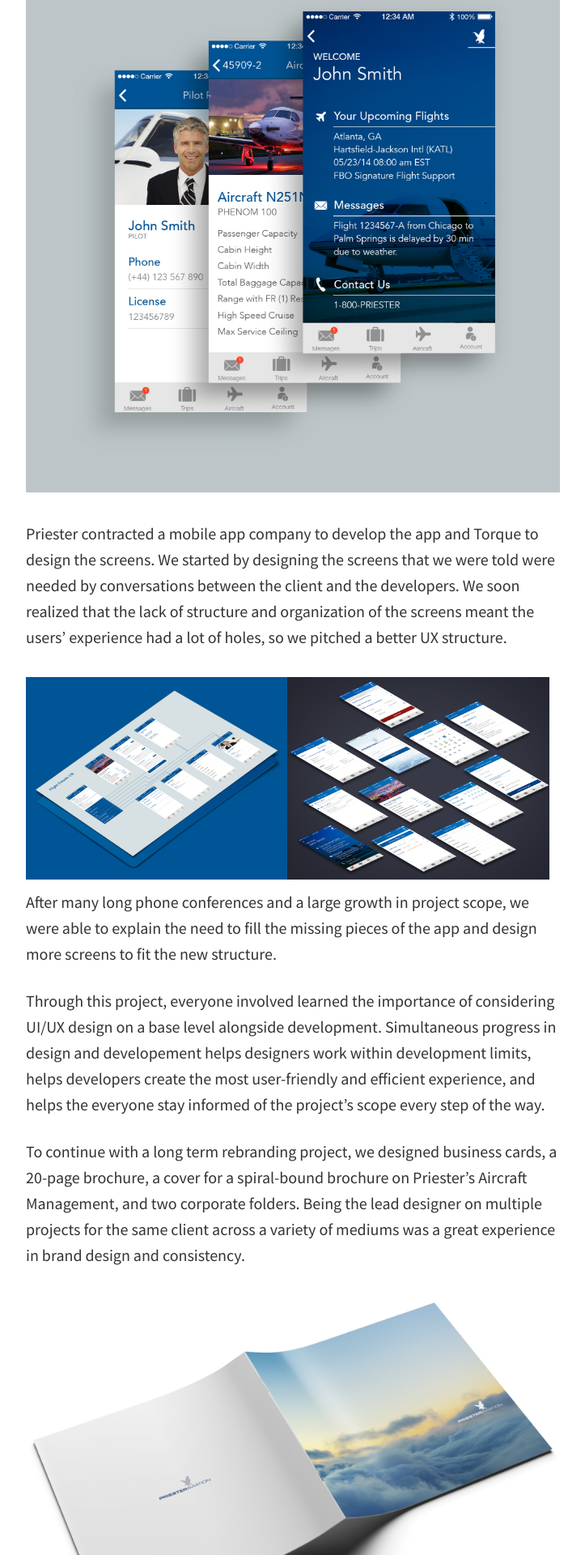
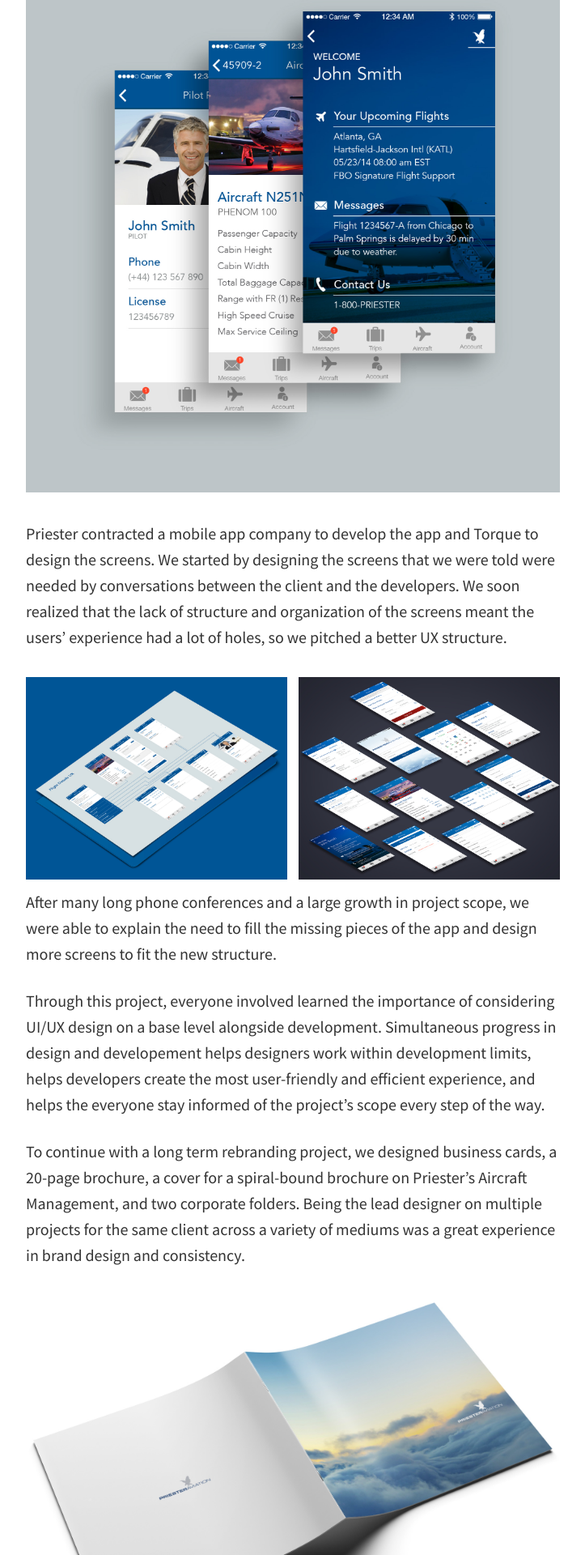
Before and after one commit to lenamasek/lenamasek.github.io, a Jekyll site: the page built from _posts/2014-01-28-priester-aviation.markdown, in a window 1280 px wide. Shown: the part 1268-3188 px from the top of the page at 81% size, without its empty margins (278-1001 px from the left). Built offline with Jekyll 4.4.1, drawn with Linux system fonts in a browser that asks for light colours.

Commit message:
removing last

```diff
--- a/_posts/2014-01-28-priester-aviation.markdown
+++ b/_posts/2014-01-28-priester-aviation.markdown
@@ -12,7 +12,7 @@
 
 Priester contracted a mobile app company to develop the app and Torque to design the screens. We started by designing the screens that we were told were needed by conversations between the client and the developers. We soon realized that the lack of structure and organization of the screens meant the users' experience had a lot of holes, so we pitched a better UX structure.
 
-<section><div class="col span_3_of_6"><img src="{{ site.baseurl }}/assets/img/pa-5-screens.jpg"></div><div class="col span_3_of_6 last"><img src="{{ site.baseurl }}/assets/img/pa-4.jpg"></div></section>
+<section><div class="col span_3_of_6"><img src="{{ site.baseurl }}/assets/img/pa-5-screens.jpg"></div><div class="col span_3_of_6"><img src="{{ site.baseurl }}/assets/img/pa-4.jpg"></div></section>
 
 After many long phone conferences and a large growth in project scope, we were able to explain the need to fill the missing pieces of the app and design more screens to fit the new structure.
 
```
